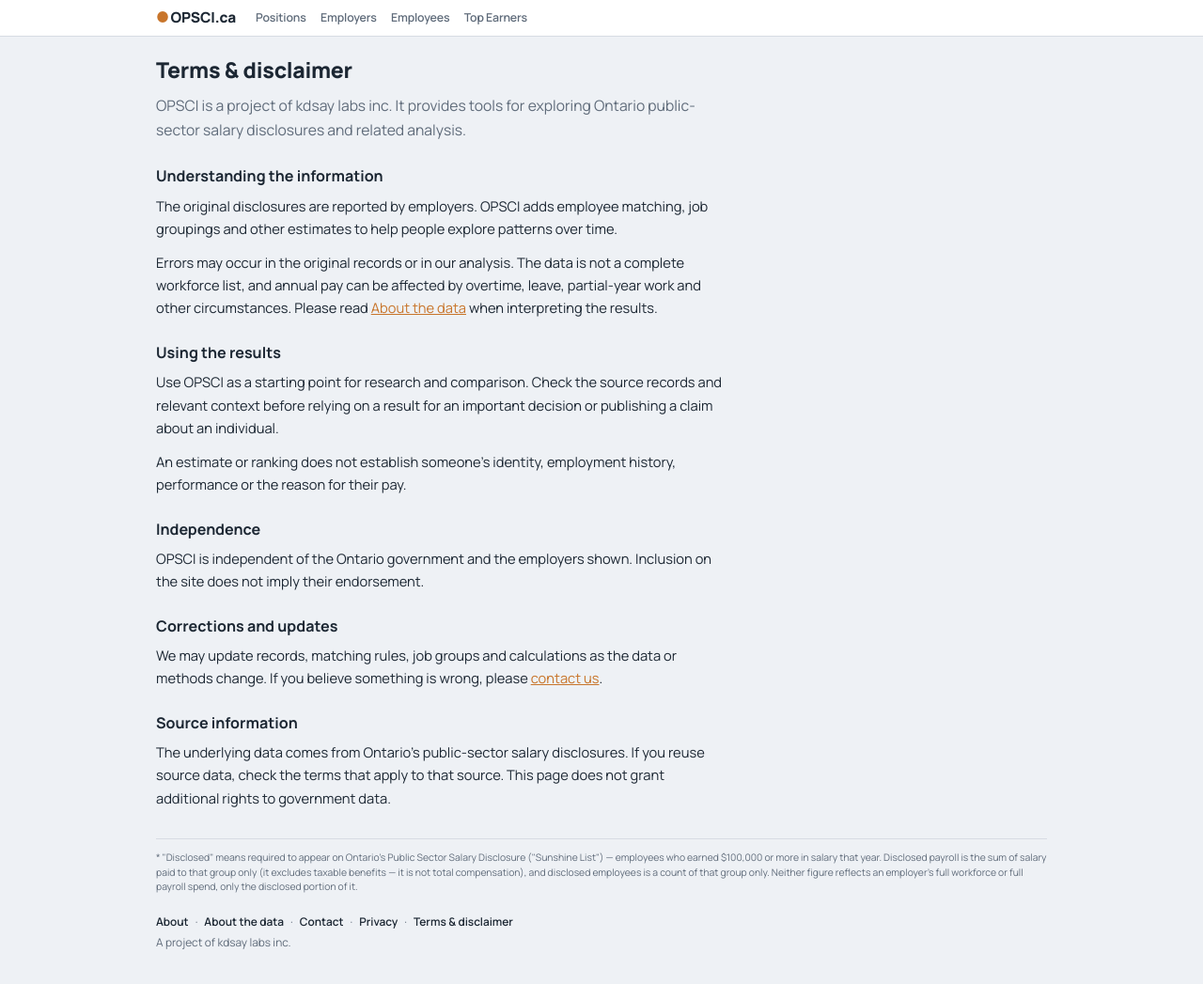
After one commit to veganeagle/pssda_portal, a Flask app: page /terms in a window 1280 px wide. The commit adds this page. Shown: the whole page at 94% size. Run offline with Flask 3, Linux system fonts and the light colour scheme.

Commit message:
Add About, About the data, Contact, Privacy and Terms pages, site footer, self-hosted fonts
Co-Authored-By: Claude Opus 5.5 <noreply@anthropic.com>

```diff
--- a/web_app/__init__.py
+++ b/web_app/__init__.py
@@ -3,7 +3,7 @@ from werkzeug.middleware.proxy_fix import ProxyFix
 from web_app.formatting import proper_case
 from web_app.rate_limit import limiter
 from web_app.views import (
-    combo_bp, compare_bp, employee_bp, employer_bp, home_bp, position_bp, sector_bp, top_earners_bp,
+    combo_bp, compare_bp, employee_bp, employer_bp, home_bp, pages_bp, position_bp, sector_bp, top_earners_bp,
 )
 
 
@@ -21,6 +21,7 @@ def create_app():
     app.register_blueprint(top_earners_bp)
     app.register_blueprint(combo_bp)
     app.register_blueprint(compare_bp)
+    app.register_blueprint(pages_bp)
     app.jinja_env.filters["proper"] = proper_case
 
     limiter.init_app(app)
--- a/web_app/static/css/profile.css
+++ b/web_app/static/css/profile.css
@@ -1,4 +1,7 @@
 /* Analytics Console design system — see the three mockups for the alternatives considered. */
+/* Self-hosted (SIL OFL 1.1, latin subset, variable weight) — no third-party font request. */
+@font-face{font-family:"Manrope"; font-style:normal; font-weight:200 800; font-display:swap; src:url("../fonts/manrope-latin.woff2") format("woff2");}
+@font-face{font-family:"JetBrains Mono"; font-style:normal; font-weight:100 800; font-display:swap; src:url("../fonts/jetbrains-mono-latin.woff2") format("woff2");}
 :root{
   font-size:87.5%; /* 14px baseline — scales every rem-based spacing value below */
   --bg:#eef1f5; --surface:#ffffff; --surface-2:#f5f7fa; --mat:#dfe4ea;
@@ -285,3 +288,31 @@ footer.site-footnote{color:var(--mute); font-size:0.74rem; line-height:1.5; padd
 .notable-card .who{font-weight:700; font-size:0.86rem;}
 .notable-card .s{color:var(--mute); font-size:0.72rem; margin-top:0.1rem;}
 .notable-card .sal{font-size:1.05rem; font-weight:700; margin-top:0.45rem;}
+
+/* ---- text pages (about, about the data, contact, privacy, terms) ---- */
+.prose{max-width:68ch; font-size:1.05rem; line-height:1.65;}
+.prose h1{font-size:1.65rem; line-height:1.15; margin:0.6rem 0 0.9rem; font-weight:800; letter-spacing:-0.01em;}
+.prose h2{font-size:1.15rem; margin:1.6rem 0 0.4rem; font-weight:700;}
+.prose p, .prose ul{margin:0 0 0.85rem;}
+.prose li{margin-bottom:0.25rem;}
+.prose .lede{color:var(--mute); font-size:1.12rem;}
+
+/* ---- home intro additions ---- */
+.explore-links{display:flex; flex-wrap:wrap; gap:0.4rem 1.4rem; margin:0 0 0.8rem; font-size:0.88rem; padding:0; list-style:none;}
+.explore-links a{font-weight:700; text-decoration:none;}
+.explore-links a:hover{text-decoration:underline;}
+.explore-links span{color:var(--mute);}
+.data-note{color:var(--mute); font-size:0.88rem; margin:0 0 0.9rem;}
+.feature-strip{display:grid; grid-template-columns:repeat(3,1fr); gap:1.1rem;}
+@media (max-width:720px){ .feature-strip{grid-template-columns:1fr;} }
+.feature-strip h3{font-size:0.95rem; margin:0 0 0.35rem; font-weight:700;}
+.feature-strip p{margin:0; color:var(--mute); font-size:0.88rem; line-height:1.55;}
+
+/* ---- site footer ---- */
+.site-footer{display:flex; flex-direction:column; gap:0.35rem; font-size:0.85rem; padding:0.2rem 0 0.6rem;}
+.site-footer nav{display:flex; flex-wrap:wrap; gap:0.3rem 0.5rem; align-items:center;}
+.site-footer nav a{color:var(--text); text-decoration:none; font-weight:600;}
+.site-footer nav a:hover{color:var(--accent); text-decoration:underline;}
+.site-footer nav .sep{color:var(--mute);}
+.site-footer .owner{color:var(--mute); margin:0;}
+a:focus-visible, button:focus-visible{outline:2px solid var(--accent); outline-offset:2px; border-radius:2px;}
--- a/web_app/templates/base.html
+++ b/web_app/templates/base.html
@@ -4,8 +4,7 @@
 <meta charset="UTF-8">
 <meta name="viewport" content="width=device-width, initial-scale=1">
 <title>{% block title %}OPSCI.ca{% endblock %}</title>
-<link rel="preconnect" href="https://fonts.googleapis.com">
-<link rel="stylesheet" href="https://fonts.googleapis.com/css2?family=Manrope:wght@400;500;600;700;800&family=JetBrains+Mono:wght@400;500;600&display=swap">
+<meta name="description" content="{% block description %}Explore Ontario public-sector pay across employers, jobs and years, built on 16 years of Sunshine List salary disclosures.{% endblock %}">
 <link rel="stylesheet" href="{{ url_for('static', filename='css/profile.css') }}">
 </head>
 <body>
@@ -23,6 +22,16 @@
 <main>
 {% block content %}{% endblock %}
 <footer class="site-footnote">* "Disclosed" means required to appear on Ontario's Public Sector Salary Disclosure ("Sunshine List") — employees who earned $100,000 or more in salary that year. Disclosed payroll is the sum of salary paid to that group only (it excludes taxable benefits — it is not total compensation), and disclosed employees is a count of that group only. Neither figure reflects an employer's full workforce or full payroll spend, only the disclosed portion of it.</footer>
+<footer class="site-footer">
+  <nav aria-label="Site information">
+    <a href="{{ url_for('pages.about') }}">About</a><span class="sep" aria-hidden="true">&middot;</span>
+    <a href="{{ url_for('pages.about_the_data') }}">About the data</a><span class="sep" aria-hidden="true">&middot;</span>
+    <a href="{{ url_for('pages.contact') }}">Contact</a><span class="sep" aria-hidden="true">&middot;</span>
+    <a href="{{ url_for('pages.privacy') }}">Privacy</a><span class="sep" aria-hidden="true">&middot;</span>
+    <a href="{{ url_for('pages.terms') }}">Terms &amp; disclaimer</a>
+  </nav>
+  <p class="owner">A project of kdsay labs inc.</p>
+</footer>
 </main>
 <script src="{{ url_for('static', filename='js/table_tools.js') }}"></script>
 </body>
--- a/web_app/templates/sector.html
+++ b/web_app/templates/sector.html
@@ -42,7 +42,7 @@
     {% else %}
     <p class="muted" style="font-size:0.82rem;">No role in this sector clears 50 people with a comparable matched raise.</p>
     {% endfor %}
-    <p class="muted" style="font-size:0.72rem; margin-top:0.5rem;">Same incumbent, same role, year over year &mdash; not a raw average.</p>
+    <p class="muted" style="font-size:0.72rem; margin-top:0.5rem;">Same person, same role, same employer, consecutive years &mdash; not a raw average.</p>
   </div>
 
   <div class="card span2">
--- /dev/null
+++ b/web_app/templates/terms.html
@@ -0,0 +1,26 @@
+{% extends "base.html" %}
+{% block title %}Terms &amp; disclaimer — OPSCI.ca{% endblock %}
+{% block description %}How to understand and use OPSCI's analysis of Ontario public-sector salary disclosures.{% endblock %}
+{% block content %}
+<article class="prose">
+  <h1>Terms &amp; disclaimer</h1>
+  <p class="lede">OPSCI is a project of kdsay labs inc. It provides tools for exploring Ontario public-sector salary disclosures and related analysis.</p>
+
+  <h2>Understanding the information</h2>
+  <p>The original disclosures are reported by employers. OPSCI adds employee matching, job groupings and other estimates to help people explore patterns over time.</p>
+  <p>Errors may occur in the original records or in our analysis. The data is not a complete workforce list, and annual pay can be affected by overtime, leave, partial-year work and other circumstances. Please read <a href="{{ url_for('pages.about_the_data') }}">About the data</a> when interpreting the results.</p>
+
+  <h2>Using the results</h2>
+  <p>Use OPSCI as a starting point for research and comparison. Check the source records and relevant context before relying on a result for an important decision or publishing a claim about an individual.</p>
+  <p>An estimate or ranking does not establish someone's identity, employment history, performance or the reason for their pay.</p>
+
+  <h2>Independence</h2>
+  <p>OPSCI is independent of the Ontario government and the employers shown. Inclusion on the site does not imply their endorsement.</p>
+
+  <h2>Corrections and updates</h2>
+  <p>We may update records, matching rules, job groups and calculations as the data or methods change. If you believe something is wrong, please <a href="{{ url_for('pages.contact') }}">contact us</a>.</p>
+
+  <h2>Source information</h2>
+  <p>The underlying data comes from Ontario's public-sector salary disclosures. If you reuse source data, check the terms that apply to that source. This page does not grant additional rights to government data.</p>
+</article>
+{% endblock %}
--- a/web_app/views/__init__.py
+++ b/web_app/views/__init__.py
@@ -3,6 +3,7 @@ from .compare import bp as compare_bp
 from .employee import bp as employee_bp
 from .employer import bp as employer_bp
 from .home import bp as home_bp
+from .pages import bp as pages_bp
 from .position import bp as position_bp
 from .sector import bp as sector_bp
 from .top_earners import bp as top_earners_bp
--- /dev/null
+++ b/web_app/views/pages.py
@@ -0,0 +1,35 @@
+from flask import Blueprint, render_template
+
+from access.home_dashboard import get_home_dashboard
+
+bp = Blueprint("pages", __name__)
+
+CONTACT_EMAIL = "support@kdsay.com"
+
+
+@bp.route("/about")
+def about():
+    return render_template("about.html")
+
+
+@bp.route("/about-the-data")
+def about_the_data():
+    dashboard = get_home_dashboard()
+    return render_template(
+        "about_the_data.html", first_year=dashboard.trend[0].year, current_year=dashboard.current_year,
+    )
+
+
+@bp.route("/contact")
+def contact():
+    return render_template("contact.html", contact_email=CONTACT_EMAIL)
+
+
+@bp.route("/privacy")
+def privacy():
+    return render_template("privacy.html", contact_email=CONTACT_EMAIL)
+
+
+@bp.route("/terms")
+def terms():
+    return render_template("terms.html")
```
Also changed, not shown: LAUNCH_CHECKLIST.md (added, +18 -0 lines), web_app/templates/about.html (added, +19 -0 lines), web_app/templates/about_the_data.html (added, +41 -0 lines), web_app/templates/contact.html (added, +17 -0 lines), web_app/templates/home.html (+29 -2 lines), web_app/templates/privacy.html (added, +23 -0 lines), web_app/static/fonts/jetbrains-mono-latin.woff2 (added), web_app/static/fonts/manrope-latin.woff2 (added).
